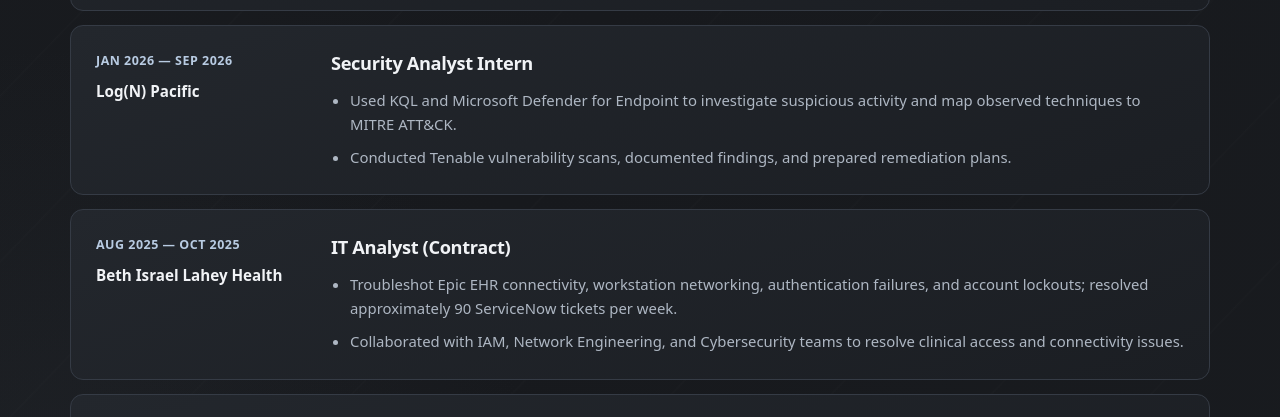
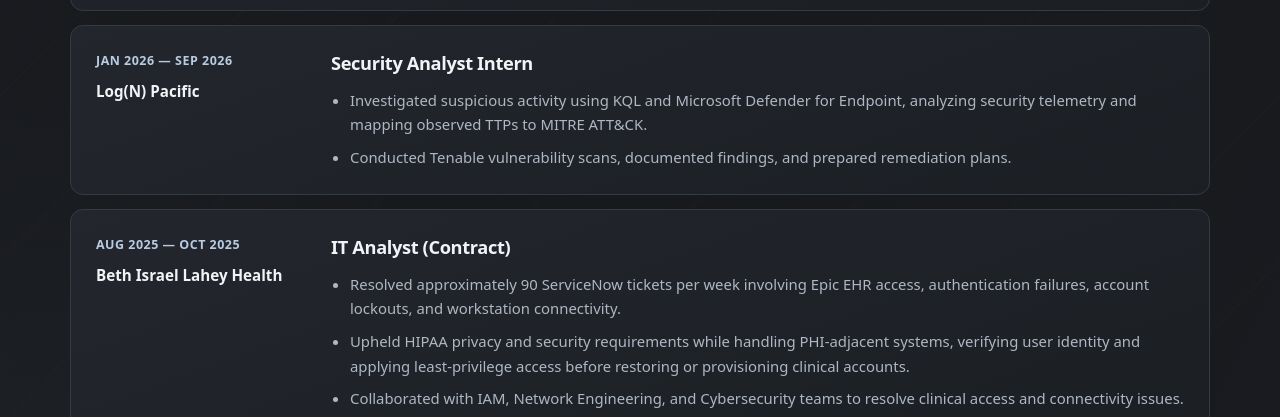
Before and after one commit to Colby-hin/colby-hin.github.io, a plain HTML site: page index.html in a window 1280 px wide. Shown: the part 2550-2967 px from the top of the page. Drawn offline with Linux system fonts and the light colour scheme.

Commit message:
Refine job descriptions for clarity and detail

```diff
--- a/index.html
+++ b/index.html
@@ -811,7 +811,7 @@
             <div>
               <h3>Security Analyst Intern</h3>
               <ul>
-                <li>Used KQL and Microsoft Defender for Endpoint to investigate suspicious activity and map observed techniques to MITRE ATT&amp;CK.</li>
+                <li> Investigated suspicious activity using KQL and Microsoft Defender for Endpoint, analyzing security telemetry and mapping observed TTPs to MITRE ATT&amp;CK.</li>
                 <li>Conducted Tenable vulnerability scans, documented findings, and prepared remediation plans.</li>
               </ul>
             </div>
@@ -824,7 +824,8 @@
             <div>
               <h3>IT Analyst (Contract)</h3>
               <ul>
-                <li>Troubleshot Epic EHR connectivity, workstation networking, authentication failures, and account lockouts; resolved approximately 90 ServiceNow tickets per week.</li>
+                <li>Resolved approximately 90 ServiceNow tickets per week involving Epic EHR access, authentication failures, account lockouts, and workstation connectivity.</li>
+                <li>Upheld HIPAA privacy and security requirements while handling PHI-adjacent systems, verifying user identity and applying least-privilege access before restoring or provisioning clinical accounts.</li>
                 <li>Collaborated with IAM, Network Engineering, and Cybersecurity teams to resolve clinical access and connectivity issues.</li>
               </ul>
             </div>
```
